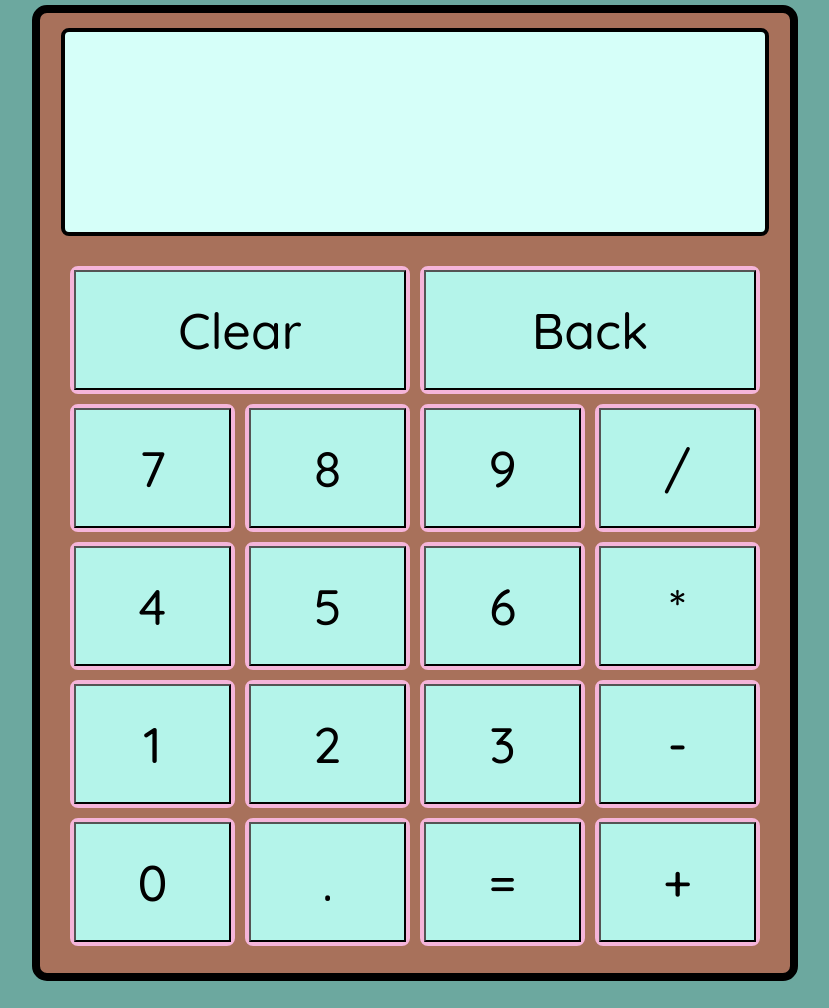
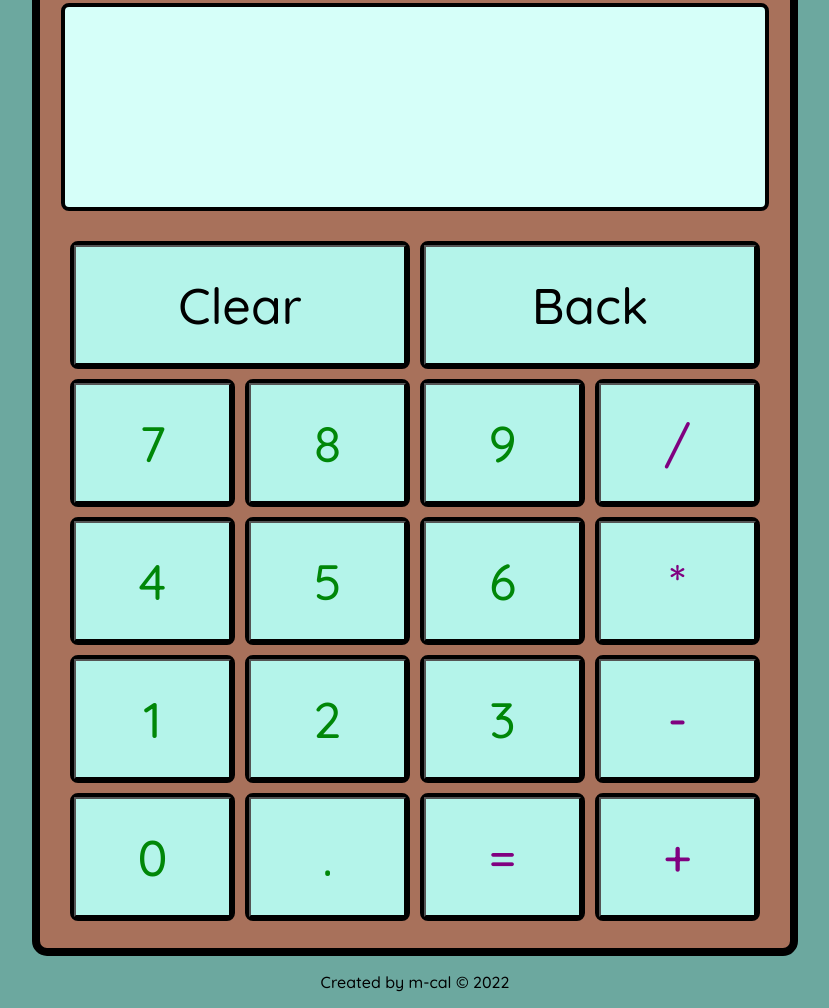
Before and after one commit to m-cal/calculator, a plain HTML site: page index.html in a window 1280 px wide. Shown: the part 95-1103 px from the top of the page, without its empty margins (225-1054 px from the left). Drawn offline with Linux system fonts and the light colour scheme.

Commit message:
Finalize style

```diff
--- a/index.html
+++ b/index.html
@@ -84,6 +84,7 @@
         </div>
       </div>
     </div>
+    <p>Created by m-cal © 2022</p>
   </div>
 </body>
 </html>
--- a/style.css
+++ b/style.css
@@ -16,7 +16,7 @@ body {
   width: 750px;
   height: 960px;
   margin: auto;
-  margin-top: 100px;
+  margin-top: 75px;
   border: 8px black solid;
   border-radius: 15px;
 }
@@ -40,7 +40,7 @@ body {
 /* this selector selects all divs inside of .flex-container */
 .flex-container div {
   background: peachpuff;
-  border: 4px solid #F5B5DA;
+  border: 4px solid black;
   border-radius: 8px;
   height: 120px;
   flex: 1;
@@ -72,11 +72,13 @@ button {
 .operator-button > button {
   font-size: 50px;
   font-family: 'Quicksand', sans-serif;
+  color: purple;
 }
 
 .number-button > button {
   font-size: 50px;
   font-family: 'Quicksand', sans-serif;
+  color: #008708;
 }
 
 #clear-button > button {
@@ -88,3 +90,7 @@ button {
   font-size: 50px;
   font-family: 'Quicksand', sans-serif;
 }
+
+p {
+  text-align: center;
+}
```
